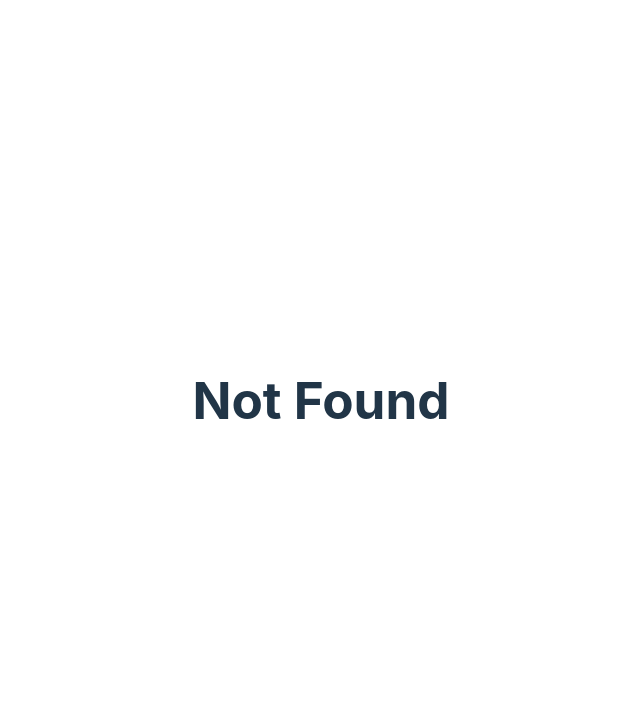
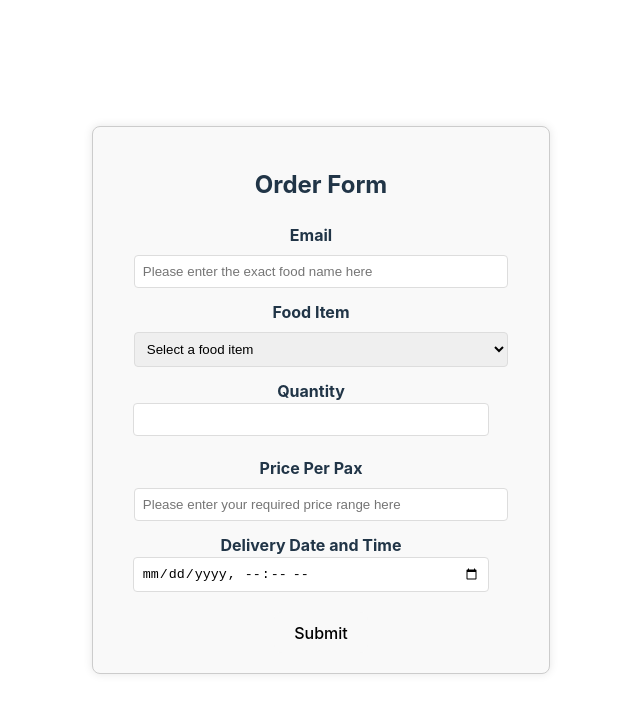
Before and after one commit to singapore2024/Team-5, a React (Vite) app in the folder frontend/: page /order in a window 1280 px wide. Shown: the top 712 px of the page, without its empty margins (319-959 px from the left). Built offline with nearby package versions, Linux system fonts and the light colour scheme.

Commit message:
Create orders forms

```diff
--- a/frontend/src/App.jsx
+++ b/frontend/src/App.jsx
@@ -1,16 +1,21 @@
 import { BrowserRouter as Router, Route, Routes } from 'react-router-dom'
 import HomePage from './pages/HomePage'
+import OrderPage from './pages/OrderPage'
+import { FormProvider } from './utils/FormContext'
+import OrderSuccessPage from './pages/OrderSuccessPage'
 
 function App() {
   return (
-    // <AuthProvider>
+    <FormProvider>
       <Router>
         <Routes>
           <Route path="/home" element={<HomePage/>}/>
           <Route path="*" element={<h1>Not Found</h1>} />
+          <Route path="/order" element={<OrderPage/>} />
+          <Route path="/order-success" element={<OrderSuccessPage/>} />
         </Routes>
       </Router>
-    // </AuthProvider>
+    </FormProvider>
   )
 }
 
--- /dev/null
+++ b/frontend/src/form.css
@@ -0,0 +1,53 @@
+.form-container {
+    display: flex;
+    justify-content: center;
+    align-items: center;
+    padding: 20px;
+}
+
+.form-content {
+    justify-self: center;
+    width: 90%;
+    padding: 20px;
+    border: 1px solid #ccc;
+    border-radius: 8px;
+    background-color: #f9f9f9;
+    box-shadow: 0 0 10px rgba(0, 0, 0, 0.1);
+}
+
+
+label {
+    display: block;
+    margin-bottom: 8px;
+    font-weight: bold;
+}
+
+input[type="text"],
+input[type="number"],
+input[type="datetime-local"],
+select {
+    width: 90%;
+    padding: 8px;
+    margin-bottom: 12px;
+    border: 1px solid #ddd;
+    border-radius: 4px;
+    box-sizing: border-box;
+}
+
+label input[type="checkbox"] {
+    margin-right: 8px;
+}
+
+/* div {
+    display: flex;
+    flex-wrap: wrap;
+    margin-bottom: 12px;
+} */
+
+label {
+    margin-right: 20px;
+}
+
+select[multiple] {
+    height: 100px;
+}
--- /dev/null
+++ b/frontend/src/pages/OrderPage.jsx
@@ -0,0 +1,149 @@
+import { useNavigate } from "react-router-dom";
+import { useFormContext } from "../utils/FormContext";
+import axios from "axios";
+import "../form.css"
+
+export default function OrderPage() {
+  const navigate = useNavigate();
+  const { formData, updateFormData } = useFormContext();
+
+//   const handleSubmit = (e) => {
+//     e.preventDefault();
+//     console.log({ formData });
+//     navigate("/order-success");
+//   };
+
+  const handleSubmit = async (e) => {
+    e.preventDefault();
+
+    try {
+      const response = await axios.post("http://localhost:8080/orders/create", formData);
+      console.log(response.data);
+      navigate("/order-success");
+    } catch (error) {
+      console.error("Error submitting the order:", error);
+      alert("There was an error submitting your order. Please try again.");
+    }
+  };
+
+  const DUMMY_FOOD_ITEMS = [
+    {
+      id: "1",
+      name: "Nasi Lemak",
+      ingredients: ["Rice", "Coconut Milk", "Anchovies", "Egg", "Peanuts"],
+      image: "/images/nasilemak.jpg",
+    },
+    {
+      id: "2",
+      name: "Chicken Rice",
+      ingredients: ["Chicken", "Rice", "Garlic", "Ginger", "Soy Sauce"],
+      image: "/images/chicken_rice.jpg",
+    },
+    {
+      id: "3",
+      name: "Pasta",
+      ingredients: ["Pasta", "Tomato Sauce", "Parmesan", "Basil"],
+      image: "/images/pasta.jpg",
+    },
+    {
+      id: "4",
+      name: "Sushi",
+      ingredients: ["Rice", "Seaweed", "Salmon", "Avocado"],
+      image: "/images/sushi.jpg",
+    },
+    {
+      id: "5",
+      name: "Salad",
+      ingredients: ["Lettuce", "Tomato", "Cucumber", "Olives", "Feta Cheese"],
+      image: "/images/salad.jpg",
+    },
+  ];
+
+  return (
+    <>
+      <div className="flex flex-col items-center w-full">
+        <div className="flex justify-center">
+          <form className="bg-white form-content" onSubmit={handleSubmit}>
+            <h2 className="text-2xl font-bold mb-8">Order Form</h2>
+            <div className="justify-between">
+              <label>Email</label>
+              <input
+                type="text"
+                required="required"
+                placeholder="Please enter the exact food name here"
+                value={formData.email}
+                onChange={(e) => updateFormData("email", e.target.value)}
+              />
+            </div>
+
+            {/* Dropdown for Food Item */}
+            <div className="justify-between">
+              <label>Food Item</label>
+              <select
+                value={formData.name}
+                onChange={(e) => updateFormData("name", e.target.value)}
+                required="required"
+              >
+                <option value="" disabled>
+                  Select a food item
+                </option>
+                {DUMMY_FOOD_ITEMS.map((food) => (
+                  <option key={food.id} value={food.name}>
+                    {food.name}
+                  </option>
+                ))}
+              </select>
+            </div>
+
+            <div className="justify-between">
+                <label>
+                  Quantity
+                  <input
+                    type="number"
+                    required="required"
+                    value={formData.qty}
+                    onChange={(e) =>
+                      updateFormData("qty", e.target.value)
+                    }
+                  />
+                </label>
+            </div>
+
+            <div className="justify-between">
+              <label>Price Per Pax</label>
+              <input
+                type="number"
+                required="required"
+                placeholder="Please enter your required price range here"
+                value={formData.price}
+                onChange={(e) => updateFormData("price", e.target.value)}
+              />
+            </div>
+
+            <div>
+              <div className="justify-between">
+                <label>
+                  Delivery Date and Time
+                  <input
+                    type="datetime-local"
+                    required="required"
+                    value={formData.deliveryDateTime}
+                    onChange={(e) =>
+                      updateFormData("deliveryDateTime", e.target.value)
+                    }
+                  />
+                </label>
+              </div>
+            </div>
+
+            <div className="flex justify-end">
+              <button className="btn btn-accent" type="submit">
+                Submit
+              </button>
+            </div>
+          </form>
+        </div>
+      </div>
+    </>
+  );
+}
--- /dev/null
+++ b/frontend/src/pages/OrderSuccessPage.jsx
@@ -0,0 +1,19 @@
+import { useNavigate } from "react-router-dom";
+
+const OrderSuccessPage = () => {
+    const navigate = useNavigate();
+
+    const handleSubmit = () => {
+        navigate("/"); // navigate("/menu");
+    };
+    return (
+        <div>
+        <h1>Thank you for your order!</h1>
+        <button onClick={handleSubmit} style={{ marginTop: "10px" }}>
+            Back to Home
+        </button>
+        </div>
+    )
+}
+
+export default OrderSuccessPage
--- /dev/null
+++ b/frontend/src/utils/FormContext.jsx
@@ -0,0 +1,30 @@
+import React, { createContext, useContext, useState } from "react";
+
+const FormContext = createContext();
+
+export const useFormContext = () => useContext(FormContext);
+
+// price, desc, status, cust_m
+
+export const FormProvider = ({ children }) => {
+  const [formData, setFormData] = useState({
+    name: "",
+    email: "",
+    price: "",
+    deliveryDateTime: "",
+    qty: "",
+  });
+
+  const updateFormData = (key, value) => {
+    setFormData((prev) => ({
+      ...prev,
+      [key]: value,
+    }));
+  };
+
+  return (
+    <FormContext.Provider value={{ formData, updateFormData }}>
+      {children}
+    </FormContext.Provider>
+  );
+};
```
Also changed, not shown: frontend/src/components/OrderFrom.jsx (added).
